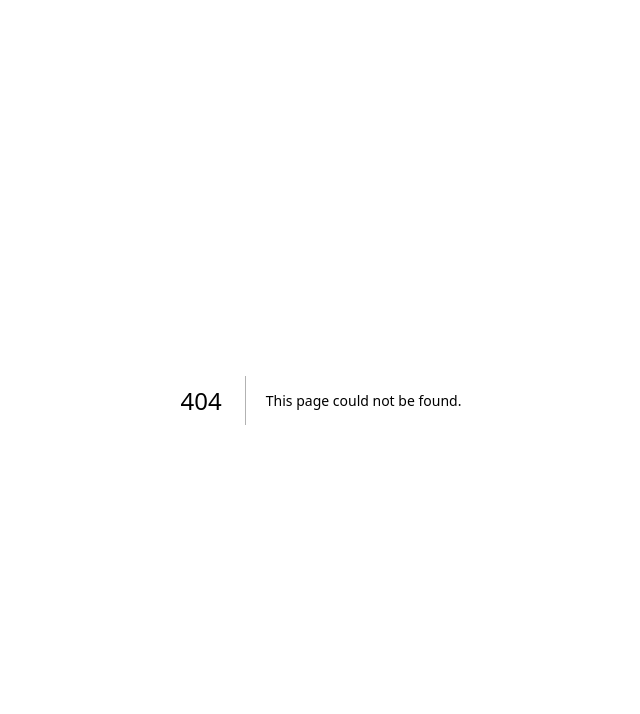
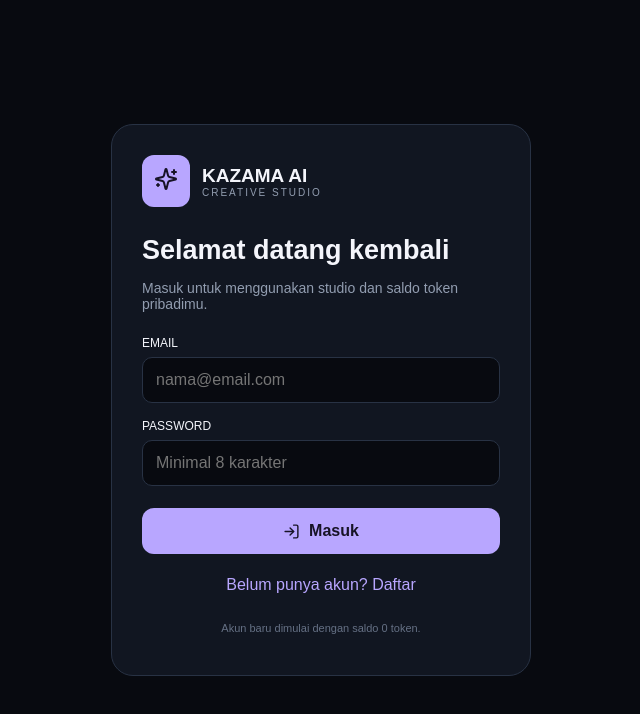
Before and after one commit to haririnosaka-afk/Ariri-default-, a Next.js app: page /login in a window 1280 px wide. Before the commit this address had no page. Shown: the top 714 px of the page, without its empty margins (319-959 px from the left). Built offline with nearby package versions, Linux system fonts and the light colour scheme.

Commit message:
Add customer email sign-in and registration page

```diff
--- /dev/null
+++ b/app/login/page.tsx
@@ -0,0 +1,43 @@
+"use client";
+import { useState } from "react";
+import { createBrowserClient } from "@supabase/ssr";
+import { Sparkles, LogIn, UserPlus } from "lucide-react";
+
+export default function LoginPage() {
+  const [email,setEmail]=useState("");
+  const [password,setPassword]=useState("");
+  const [signup,setSignup]=useState(false);
+  const [busy,setBusy]=useState(false);
+  const [message,setMessage]=useState("");
+  const [error,setError]=useState("");
+  async function submit(e:React.FormEvent) {
+    e.preventDefault(); setBusy(true); setError(""); setMessage("");
+    try {
+      const url=process.env.NEXT_PUBLIC_SUPABASE_URL!;
+      const key=process.env.NEXT_PUBLIC_SUPABASE_ANON_KEY!;
+      if(!url||!key) throw new Error("Konfigurasi login belum lengkap. Hubungi admin KAZAMA AI.");
+      const supabase=createBrowserClient(url,key);
+      const result=signup
+        ? await supabase.auth.signUp({email,password,options:{emailRedirectTo:location.origin}})
+        : await supabase.auth.signInWithPassword({email,password});
+      if(result.error) throw result.error;
+      if(signup && !result.data.session) setMessage("Pendaftaran berhasil. Periksa email untuk verifikasi, lalu masuk.");
+      else location.href="/";
+    } catch(e) { setError(e instanceof Error?e.message:"Tidak dapat masuk."); }
+    finally { setBusy(false); }
+  }
+  return <main style={{minHeight:"100vh",display:"grid",placeItems:"center",background:"#080a10",color:"#f4f5fb",padding:20,fontFamily:"Arial,sans-serif"}}>
+    <form onSubmit={submit} style={{width:"100%",maxWidth:420,background:"#111621",border:"1px solid #283244",borderRadius:22,padding:30}}>
+      <div style={{display:"flex",alignItems:"center",gap:12,marginBottom:28}}><div style={{background:"#b8a6ff",color:"#171326",padding:12,borderRadius:12}}><Sparkles/></div><div><b style={{fontSize:19}}>KAZAMA AI</b><div style={{fontSize:10,color:"#929db0",letterSpacing:2}}>CREATIVE STUDIO</div></div></div>
+      <h1 style={{fontSize:27,margin:"0 0 8px"}}>{signup?"Buat akun":"Selamat datang kembali"}</h1>
+      <p style={{color:"#929db0",fontSize:14,marginBottom:24}}>Masuk untuk menggunakan studio dan saldo token pribadimu.</p>
+      <label style={{display:"block",fontSize:12,marginBottom:7}}>EMAIL</label><input required type="email" autoComplete="email" value={email} onChange={e=>setEmail(e.target.value)} placeholder="nama@email.com" style={inputStyle}/>
+      <label style={{display:"block",fontSize:12,margin:"16px 0 7px"}}>PASSWORD</label><input required minLength={8} type="password" autoComplete={signup?"new-password":"current-password"} value={password} onChange={e=>setPassword(e.target.value)} placeholder="Minimal 8 karakter" style={inputStyle}/>
+      {error&&<p style={{color:"#ff8291",fontSize:13}}>{error}</p>}{message&&<p style={{color:"#73e1bd",fontSize:13}}>{message}</p>}
+      <button disabled={busy} style={{width:"100%",marginTop:22,padding:14,border:0,borderRadius:12,background:"#b8a6ff",color:"#171326",fontWeight:700,display:"flex",justifyContent:"center",gap:9,alignItems:"center"}}>{signup?<UserPlus size={17}/>:<LogIn size={17}/>} {busy?"Memproses...":signup?"Daftar akun":"Masuk"}</button>
+      <button type="button" onClick={()=>{setSignup(!signup);setError("");setMessage("")}} style={{width:"100%",padding:14,background:"transparent",border:0,color:"#b8a6ff",marginTop:8}}>{signup?"Sudah punya akun? Masuk":"Belum punya akun? Daftar"}</button>
+      <p style={{color:"#657084",fontSize:11,textAlign:"center",marginTop:14}}>Akun baru dimulai dengan saldo 0 token.</p>
+    </form>
+  </main>;
+}
+const inputStyle:React.CSSProperties={width:"100%",padding:13,border:"1px solid #283244",borderRadius:10,background:"#080a10",color:"#f4f5fb",outline:"none"};
```
